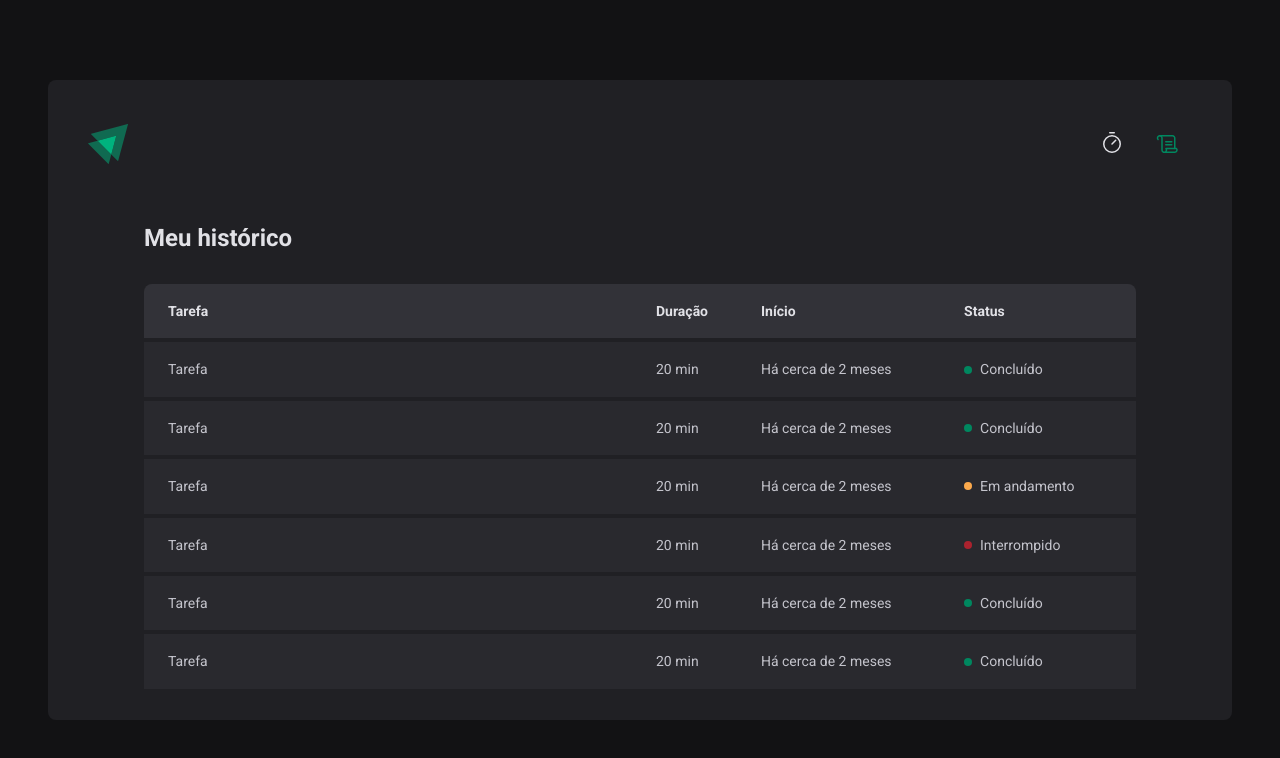
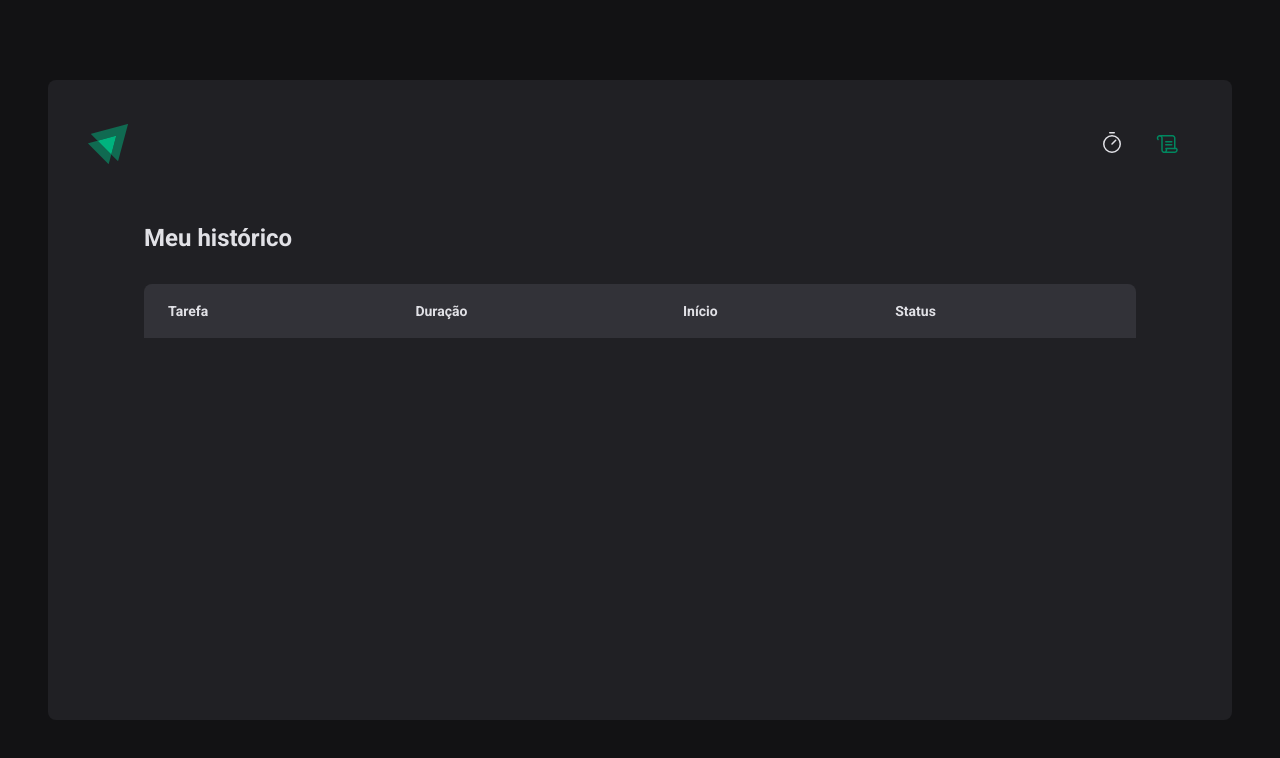
Before and after one commit to ViniciusHack/pomodoro, a React (Vite) app: page /history in a window 1280 px wide. Shown: the top 758 px of the page. Built offline with nearby package versions, Linux system fonts and the light colour scheme.

Commit message:
refactor: cycles reducer

```diff
--- a/src/contexts/CyclesContext.tsx
+++ b/src/contexts/CyclesContext.tsx
@@ -1,13 +1,10 @@
-import { createContext, ReactNode, useState } from 'react'
-
-interface Cycle {
-  id: string
-  task: string
-  minutesAmount: number
-  startDate: Date
-  interruptedDate?: Date
-  finishedDate?: Date
-}
+import { createContext, ReactNode, useReducer, useState } from 'react'
+import {
+  createNewCycleAction,
+  interruptCurrentCycleAction,
+  markCurrentCycleAsFinishedAction,
+} from '../reducers/cycles/actions'
+import { Cycle, cyclesReducer } from '../reducers/cycles/reducer'
 
 interface CreateCycleData {
   task: string
@@ -34,9 +31,13 @@ interface CyclesContextProviderProps {
 export function CyclesContextProvider({
   children,
 }: CyclesContextProviderProps) {
-  const [cycles, setCycles] = useState<Cycle[]>([])
-  const [activeCycleId, setActiveCycleId] = useState<string | null>(null)
+  const [cyclesState, dispatch] = useReducer(cyclesReducer, {
+    cycles: [],
+    activeCycleId: null,
+  })
+
   const [amountSecondsPassed, setAmountSecondsPassed] = useState(0)
+  const { cycles, activeCycleId } = cyclesState
 
   const activeCycle = cycles?.find((cycle) => cycle.id === activeCycleId)
 
@@ -45,15 +46,7 @@ export function CyclesContextProvider({
   }
 
   const markCurrentCycleAsFinished = () => {
-    setCycles((state) =>
-      state.map((cycle) => {
-        if (cycle.id === activeCycleId) {
-          return { ...cycle, finishedDate: new Date() }
-        } else {
-          return cycle
-        }
-      }),
-    )
+    dispatch(markCurrentCycleAsFinishedAction())
   }
 
   const createNewCycle = (data: CreateCycleData) => {
@@ -67,22 +60,12 @@ export function CyclesContextProvider({
       startDate: new Date(),
     }
 
-    setCycles((state) => [...state, newCycle])
-    setActiveCycleId(id)
+    dispatch(createNewCycleAction(newCycle))
     setAmountSecondsPassed(0)
   }
 
   const interruptCurrentCycle = () => {
-    setCycles((state) =>
-      state.map((cycle) => {
-        if (cycle.id === activeCycleId) {
-          return { ...cycle, interruptedDate: new Date() }
-        } else {
-          return cycle
-        }
-      }),
-    )
-    setActiveCycleId(null)
+    dispatch(interruptCurrentCycleAction())
   }
 
   return (
--- a/src/pages/History/index.tsx
+++ b/src/pages/History/index.tsx
@@ -1,3 +1,5 @@
+import { formatDistanceToNow } from 'date-fns'
+import ptBr from 'date-fns/locale/pt-BR'
 import { useContext } from 'react'
 import { CyclesContext } from '../../contexts/CyclesContext'
 import { HistoryContainer, HistoryList, Status } from './styles'
@@ -20,54 +22,31 @@ export function History() {
             </tr>
           </thead>
           <tbody>
-            <tr>
-              <td>Tarefa</td>
-              <td>20 min</td>
-              <td>Há cerca de 2 meses</td>
-              <td>
-                <Status statusColor="green">Concluído</Status>
-              </td>
-            </tr>
-            <tr>
-              <td>Tarefa</td>
-              <td>20 min</td>
-              <td>Há cerca de 2 meses</td>
-              <td>
-                <Status statusColor="green">Concluído</Status>
-              </td>
-            </tr>
-            <tr>
-              <td>Tarefa</td>
-              <td>20 min</td>
-              <td>Há cerca de 2 meses</td>
-              <td>
-                <Status statusColor="yellow">Em andamento</Status>
-              </td>
-            </tr>
-            <tr>
-              <td>Tarefa</td>
-              <td>20 min</td>
-              <td>Há cerca de 2 meses</td>
-              <td>
-                <Status statusColor="red">Interrompido</Status>
-              </td>
-            </tr>
-            <tr>
-              <td>Tarefa</td>
-              <td>20 min</td>
-              <td>Há cerca de 2 meses</td>
-              <td>
-                <Status statusColor="green">Concluído</Status>
-              </td>
-            </tr>
-            <tr>
-              <td>Tarefa</td>
-              <td>20 min</td>
-              <td>Há cerca de 2 meses</td>
-              <td>
-                <Status statusColor="green">Concluído</Status>
-              </td>
-            </tr>
+            {cycles.map((cycle) => (
+              <tr key={cycle.id}>
+                <td>{cycle.task}</td>
+                <td>{cycle.minutesAmount} minutos</td>
+                <td>
+                  {formatDistanceToNow(cycle.startDate, {
+                    addSuffix: true,
+                    locale: ptBr,
+                  })}
+                </td>
+                <td>
+                  {cycle.finishedDate && (
+                    <Status statusColor="green">Concluído</Status>
+                  )}
+
+                  {cycle.interruptedDate && (
+                    <Status statusColor="red">Interrompido</Status>
+                  )}
+
+                  {!cycle.interruptedDate && !cycle.finishedDate && (
+                    <Status statusColor="yellow">Em andamento</Status>
+                  )}
+                </td>
+              </tr>
+            ))}
           </tbody>
         </table>
       </HistoryList>
--- a/src/pages/Home/components/NewCycleForm/index.tsx
+++ b/src/pages/Home/components/NewCycleForm/index.tsx
@@ -28,8 +28,8 @@ export function NewCycleForm() {
         type="number"
         id="minutesAmount"
         placeholder="00"
-        step={1}
-        min={1}
+        step={5}
+        min={5}
         max={60}
         disabled={!!activeCycle}
         {...register('minutesAmount', { valueAsNumber: true })}
--- a/src/pages/Home/index.tsx
+++ b/src/pages/Home/index.tsx
@@ -16,7 +16,7 @@ const newCycleFormValidationSchema = zod.object({
   task: zod.string().min(1, 'Informe a tarefa'),
   minutesAmount: zod
     .number()
-    .min(1, 'O ciclo precisa ser de no máximo de 60 minutos')
+    .min(5, 'O ciclo precisa ser de no mínimo de 5 minutos')
     .max(60, 'O ciclo precisa ser de no máximo de 60 minutos'),
 })
 
--- /dev/null
+++ b/src/reducers/cycles/actions.ts
@@ -0,0 +1,27 @@
+import { Cycle } from './reducer'
+
+export enum ActionTypes {
+  ADD_NEW_CYCLE = 'ADD_NEW_CYCLE',
+  INTERRUPT_CURRENT_CYCLE = 'INTERRUPT_CURRENT_CYCLE',
+  MARK_CURRENT_CYCLE_AS_FINISHED = 'MARK_CURRENT_CYCLE_AS_FINISHED',
+}
+
+export function createNewCycleAction(newCycle: Cycle) {
+  return {
+    type: ActionTypes.ADD_NEW_CYCLE,
+    payload: {
+      newCycle,
+    },
+  }
+}
+
+export function markCurrentCycleAsFinishedAction() {
+  return {
+    type: ActionTypes.MARK_CURRENT_CYCLE_AS_FINISHED,
+  }
+}
+export function interruptCurrentCycleAction() {
+  return {
+    type: ActionTypes.INTERRUPT_CURRENT_CYCLE,
+  }
+}
--- /dev/null
+++ b/src/reducers/cycles/reducer.ts
@@ -0,0 +1,54 @@
+import { ActionTypes } from './actions'
+
+export interface Cycle {
+  id: string
+  task: string
+  minutesAmount: number
+  startDate: Date
+  interruptedDate?: Date
+  finishedDate?: Date
+}
+
+interface CyclesState {
+  cycles: Cycle[]
+  activeCycleId: string | null
+}
+
+export const cyclesReducer = (state: CyclesState, action: any) => {
+  switch (action.type) {
+    case ActionTypes.ADD_NEW_CYCLE:
+      return {
+        ...state,
+        cycles: [...state.cycles, action.payload.newCycle],
+        activeCycleId: action.payload.newCycle.id,
+      }
+
+    case ActionTypes.INTERRUPT_CURRENT_CYCLE:
+      return {
+        ...state,
+        cycles: state.cycles.map((cycle) => {
+          if (cycle.id === state.activeCycleId) {
+            return { ...cycle, interruptedDate: new Date() }
+          } else {
+            return cycle
+          }
+        }),
+        activeCycleId: null,
+      }
+    case ActionTypes.MARK_CURRENT_CYCLE_AS_FINISHED:
+      return {
+        ...state,
+        cycles: state.cycles.map((cycle) => {
+          if (cycle.id === state.activeCycleId) {
+            return { ...cycle, finished: new Date() }
+          } else {
+            return cycle
+          }
+        }),
+        activeCycleId: null,
+      }
+
+    default:
+      return state
+  }
+}
```
Also changed, not shown: .eslintrc.json.
